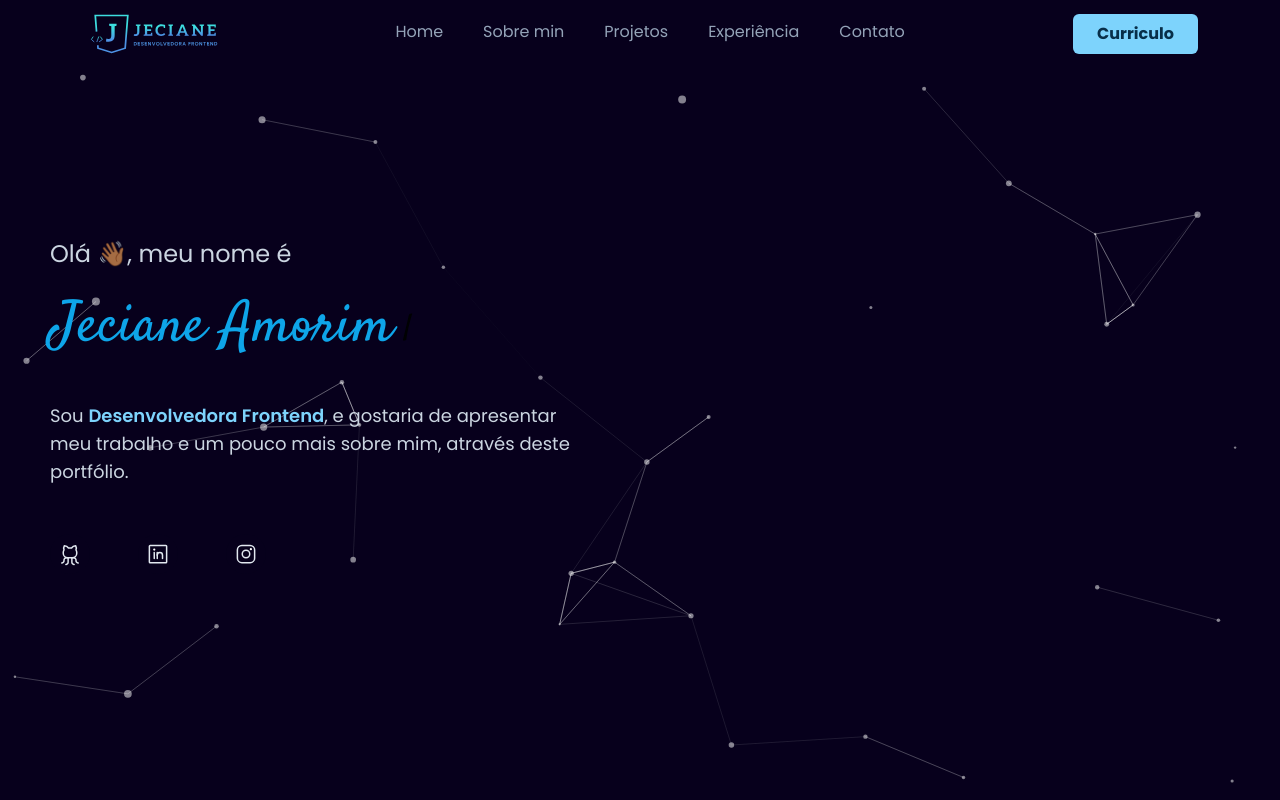
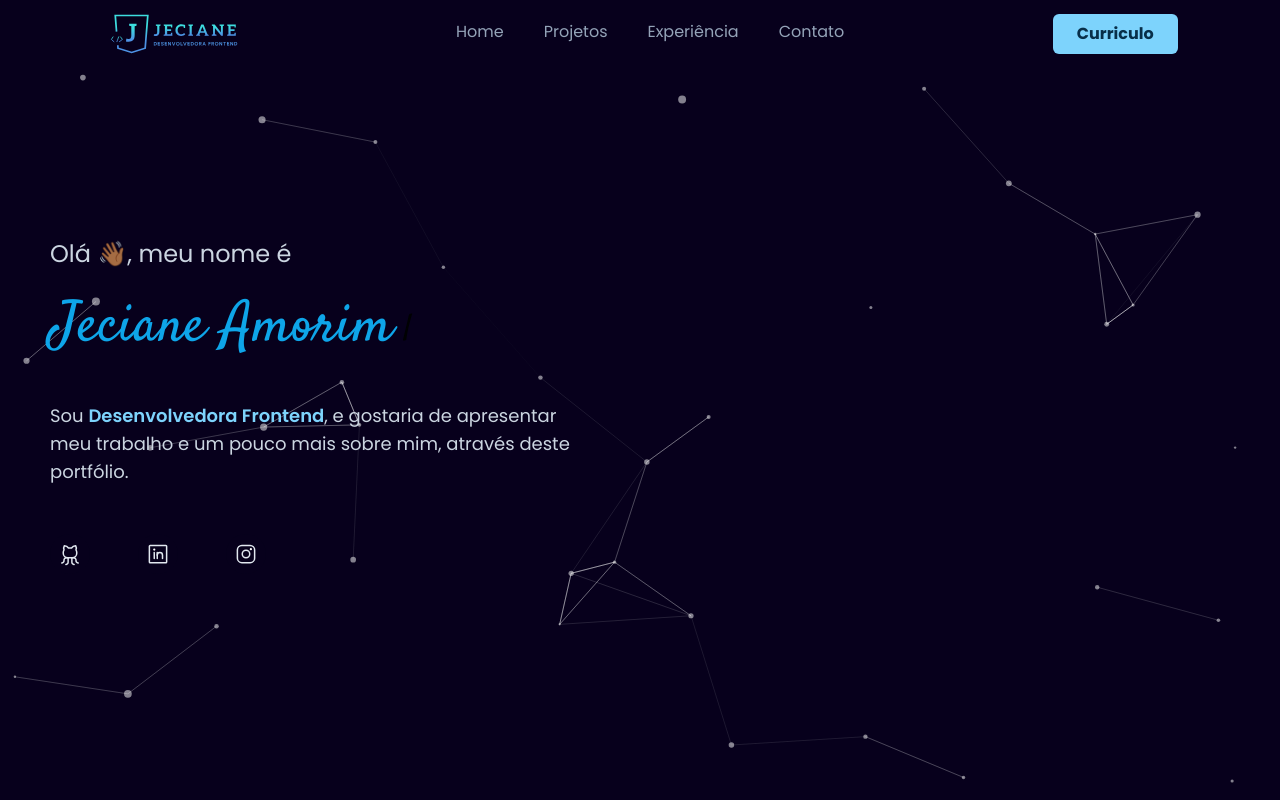
Before and after one commit to JecianeSilva/portfolio, a Next.js app: page / in a window 1280 px wide. Shown: the top 800 px of the page. Built offline with nearby package versions, Linux system fonts and the light colour scheme.

Commit message:
feat: link in header

```diff
--- a/src/components/Navbar/Navbar.tsx
+++ b/src/components/Navbar/Navbar.tsx
@@ -1,19 +1,17 @@
-"use client"
+"use client";
 
-import * as NavigationMenu from "@radix-ui/react-navigation-menu"
-import { Link } from "../Link/Link"
+import * as NavigationMenu from "@radix-ui/react-navigation-menu";
+import { Link } from "../Link/Link";
 
-interface NavbarProps { }
+interface NavbarProps {}
 
 export function Navbar({ ...rest }: NavbarProps) {
-
   const listOptionsNavBar = [
     { id: 1, label: "Home", href: "#home" },
-    { id: 2, label: "Sobre min", href: "#about-me" },
-    { id: 3, label: "Projetos", href: "#projects" },
-    { id: 4, label: "Experiência", href: "#experience" },
-    { id: 5, label: "Contato", href: "#contact" },
-  ]
+    { id: 2, label: "Projetos", href: "/projetos" },
+    { id: 3, label: "Experiência", href: "/" },
+    { id: 4, label: "Contato", href: "/contate" },
+  ];
 
   return (
     <NavigationMenu.Root {...rest}>
@@ -25,9 +23,9 @@ export function Navbar({ ...rest }: NavbarProps) {
                 <Link href={item.href} label={item.label} />
               </NavigationMenu.Link>
             </NavigationMenu.Item>
-          )
+          );
         })}
       </NavigationMenu.List>
     </NavigationMenu.Root>
-  )
+  );
 }
```
